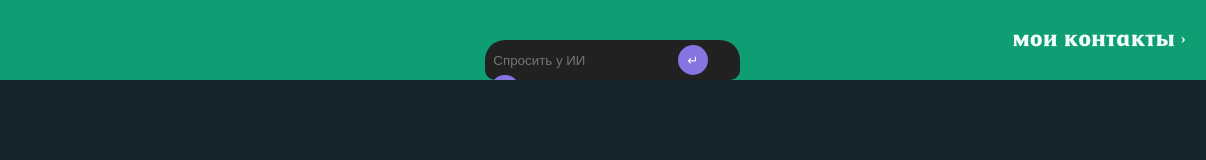
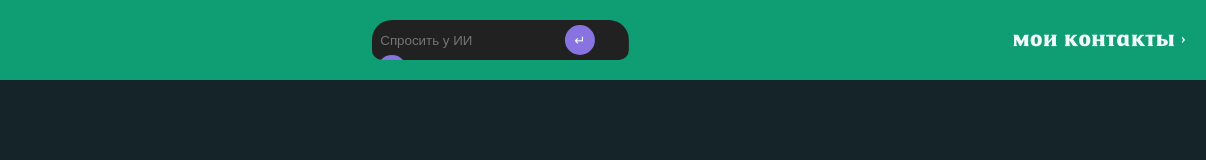
Before and after one commit to Gleb-ai-hub/cursed, a website: page public/index.html in a window 1280 px wide. Shown: the full height of the page, 74-1280 px from the left. Drawn offline with Linux system fonts and the light colour scheme.

Commit message:
Update main.css

```diff
--- a/public/styels/main.css
+++ b/public/styels/main.css
@@ -92,7 +92,7 @@ button:hover {
     border-radius: 20px;
     transition: transform 0.4s ease;
     margin-top: auto;
-    width: 255px;
+    width: 257px;
 }
 .msg {
     border-radius: 10px;
@@ -151,12 +151,12 @@ button:hover {
     position: absolute;
     left: 43.7%;
     top: 50%;
-    transform: translate(-44% -50%);
+    transform: translate(-44%, -50%);
 
     display: flex;
     flex-direction:column;
 
-    width: 255px;
+    width: 257px;
     height: 40px;
 
     overflow: hidden;
```
